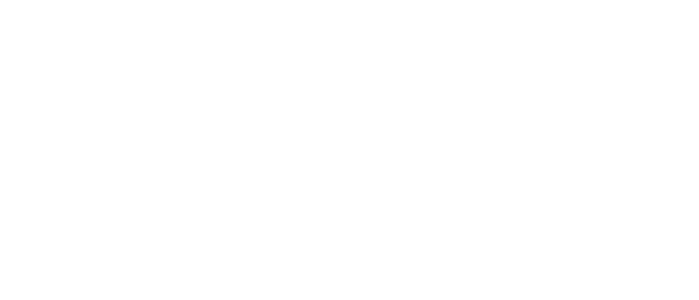
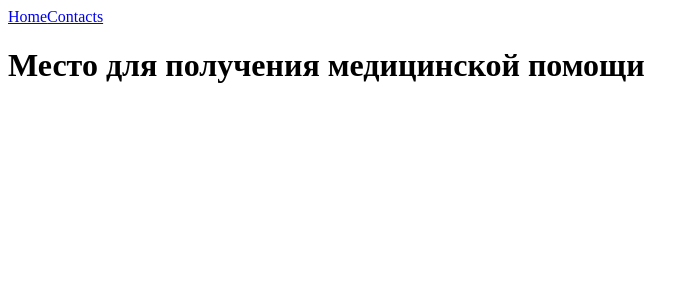
Before and after one commit to ksenia-nesytova/medical-react-testtask, a React (Create React App) app: page / in a window 1280 px wide. Shown: the top 300 px of the page, without its empty margins (0-699 px from the left). Built offline with nearby package versions, Linux system fonts and the light colour scheme.

Commit message:
added router

```diff
--- a/package.json
+++ b/package.json
@@ -8,6 +8,8 @@
     "@testing-library/user-event": "^12.8.3",
     "react": "^17.0.2",
     "react-dom": "^17.0.2",
+    "react-router": "^5.2.1",
+    "react-router-dom": "^5.3.0",
     "react-scripts": "4.0.3",
     "web-vitals": "^1.1.2"
   },
--- a/public/index.html
+++ b/public/index.html
@@ -7,5 +7,5 @@
   </head>
   <body>
     <div id="root"></div>
-    </body>
+  </body>
 </html>
--- a/src/App.js
+++ b/src/App.js
@@ -1,12 +1,31 @@
+import React from "react"
+import {Switch, Route, Link} from "react-router-dom"
+import { BrowserRouter as Router } from 'react-router-dom'
+
+import Home from "./Components/Home"
+import Contacts from "./Components/Contacts"
+import Greeting from "./Components/Greeting"
+
 import './App.css';
+
 
 function App() {
   return (
-    <div className="App">
-      <header className="App-header">
-      </header>
-    </div>
+    <Router>
+      <div>
+        <nav>
+          <Link to="/">Home</Link>
+          <Link to="/contacts">Contacts</Link>
+        </nav>
+
+        <Switch>
+          <Route exact path="/"><Home /></Route>
+          <Route  path="/greeting"><Greeting /></Route>
+          <Route  path="/contacts"><Contacts /></Route>
+        </Switch>
+      </div>
+    </Router>
   );
 }
 
-export default App;
+export default App
--- /dev/null
+++ b/src/Components/Contacts.js
@@ -0,0 +1,9 @@
+import React from "react"
+
+function Home() {
+    return (
+        <h1>Контакты</h1>
+    )
+}
+
+export default Home
--- /dev/null
+++ b/src/Components/Greeting.js
@@ -0,0 +1,9 @@
+import React from "react"
+
+function Greeting() {
+    return (
+        <h1>Привет</h1>
+    )
+}
+
+export default Greeting
--- /dev/null
+++ b/src/Components/Home.js
@@ -0,0 +1,9 @@
+import React from "react"
+
+function Home() {
+    return (
+        <h1>Место для получения медицинской помощи</h1>
+    )
+}
+
+export default Home
--- a/src/index.js
+++ b/src/index.js
@@ -2,7 +2,6 @@
 import ReactDOM from 'react-dom';
 import './index.css';
 import App from './App';
-import reportWebVitals from './reportWebVitals';
 
 ReactDOM.render(
   <React.StrictMode>
@@ -10,8 +9,3 @@
   </React.StrictMode>,
   document.getElementById('root')
 );
-
-// If you want to start measuring performance in your app, pass a function
-// to log results (for example: reportWebVitals(console.log))
-// or send to an analytics endpoint. Learn more: https://bit.ly/CRA-vitals
-reportWebVitals();
```
Also changed, not shown: 1 other file (tests, documents, lock files or other folders).
